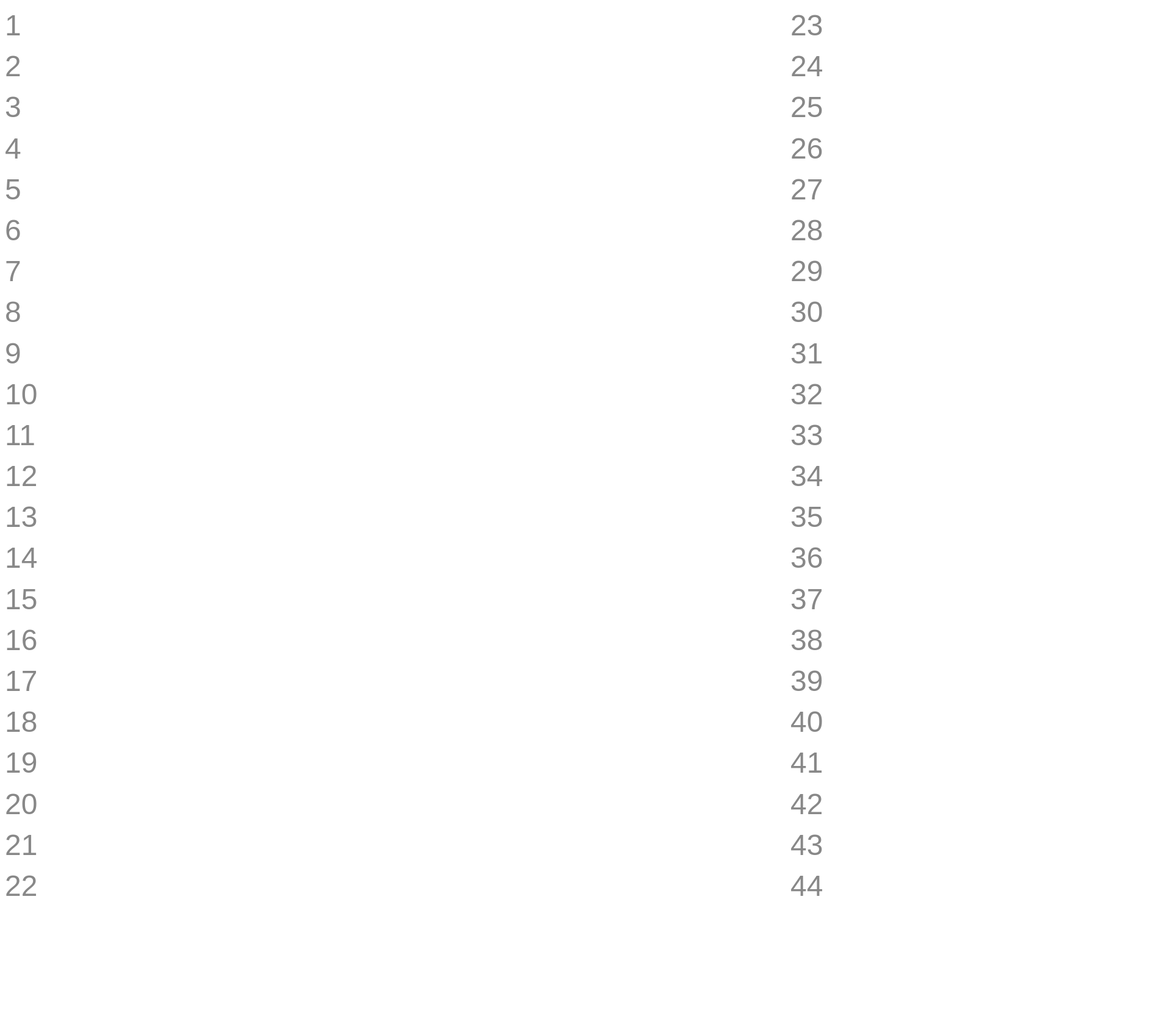
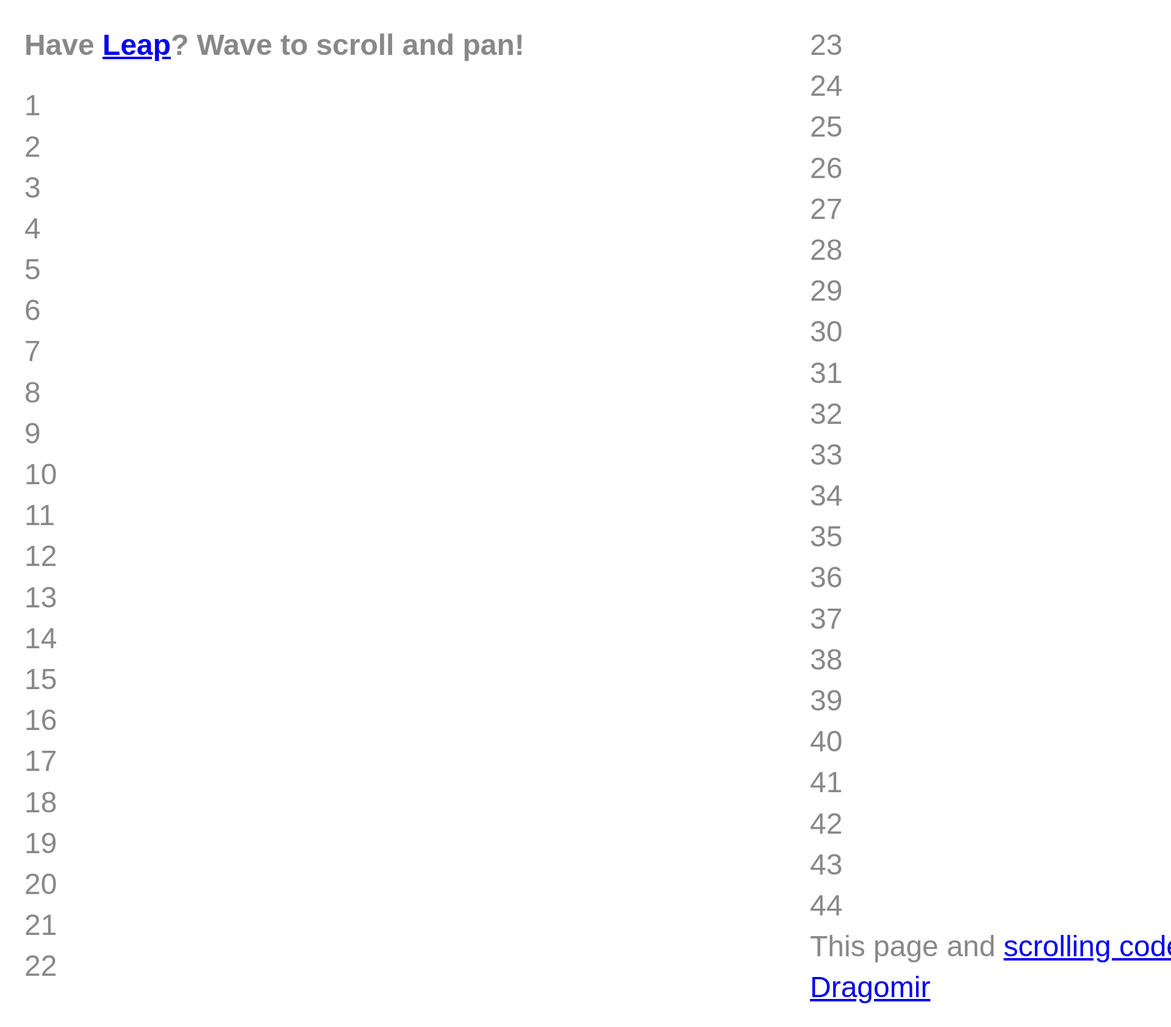
Before and after one commit to hdragomir/wave-to-scroll, a plain HTML site: page index.html in a window 1280 px wide. Shown: the top 1684 px of the page at 61% size, 1920 px wide, since content can reach past the window. Before the commit the page ends 1616 px from the top, so only its background shows below. Drawn offline with Linux system fonts and the light colour scheme.

Commit message:
added some sense of sense in the universe

```diff
--- a/index.html
+++ b/index.html
@@ -3,6 +3,7 @@
   <title>leap scroll</title>
   <style>
   body {
+    padding: 2em;
     counter-reset: divs;
     font-size: 100%;
     line-height: 1.4;
@@ -16,14 +17,17 @@
   .countable {
     counter-increment: divs;
   }
-  .countable:before {
-    content: counter(divs);
+  .countable:before, .hero {
     font-size: 3em;
     color: #888;
   }
+  .countable:before {
+    content: counter(divs);
+   }
   </style>
 </head>
 <body>
+  <h1 class=hero>Have <a href=https://www.leapmotion.com/>Leap</a>? Wave to scroll and pan!</h1>
   <div class="countable"></div>
   <div class="countable"></div>
   <div class="countable"></div>
@@ -68,6 +72,7 @@
   <div class="countable"></div>
   <div class="countable"></div>
   <div class="countable"></div>
+  <footer class=hero>This page and <a href=https://github.com/hdragomir/wave-to-scroll>scrolling code</a> was brought to you by <a href=http://hdragomir.com>Horia Dragomir</a></footer>
   <script src="http://js.leapmotion.com/0.2.0-beta1/leap.min.js"></script>
   <script src=leapscroll.js></script>
 </body>
--- a/leapscroll.js
+++ b/leapscroll.js
@@ -5,7 +5,7 @@
   const amplifier_y = -7;
   var compare_to = null;
   Leap && Leap.loop(function (frame) {
-    if (!frame.valid || frame.pointables.length < 2 || frame.hands.length !== 1) {
+    if (!frame.valid || frame.pointables.length < 3 || frame.hands.length !== 1) {
       compare_to = null;
       return;
     }
```
